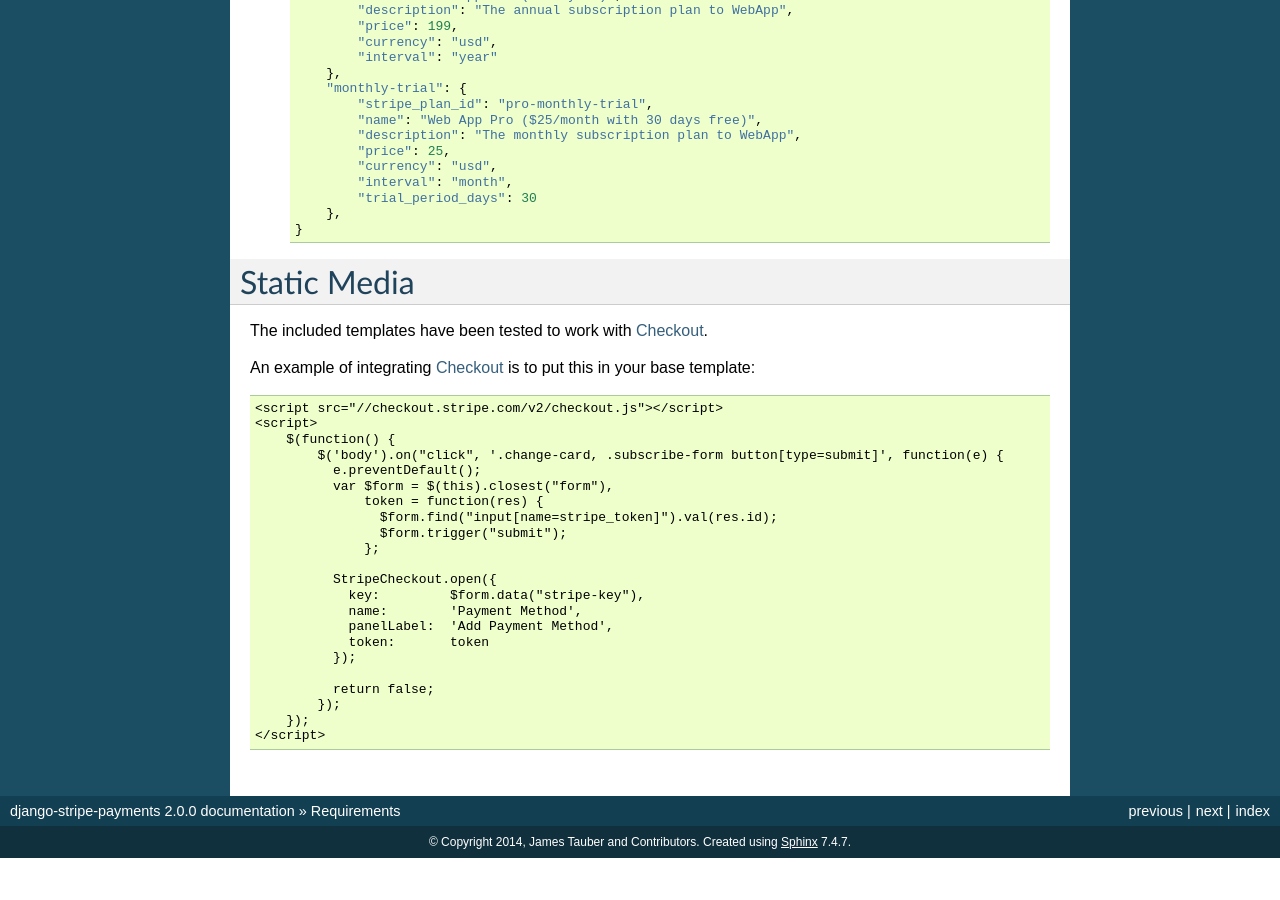
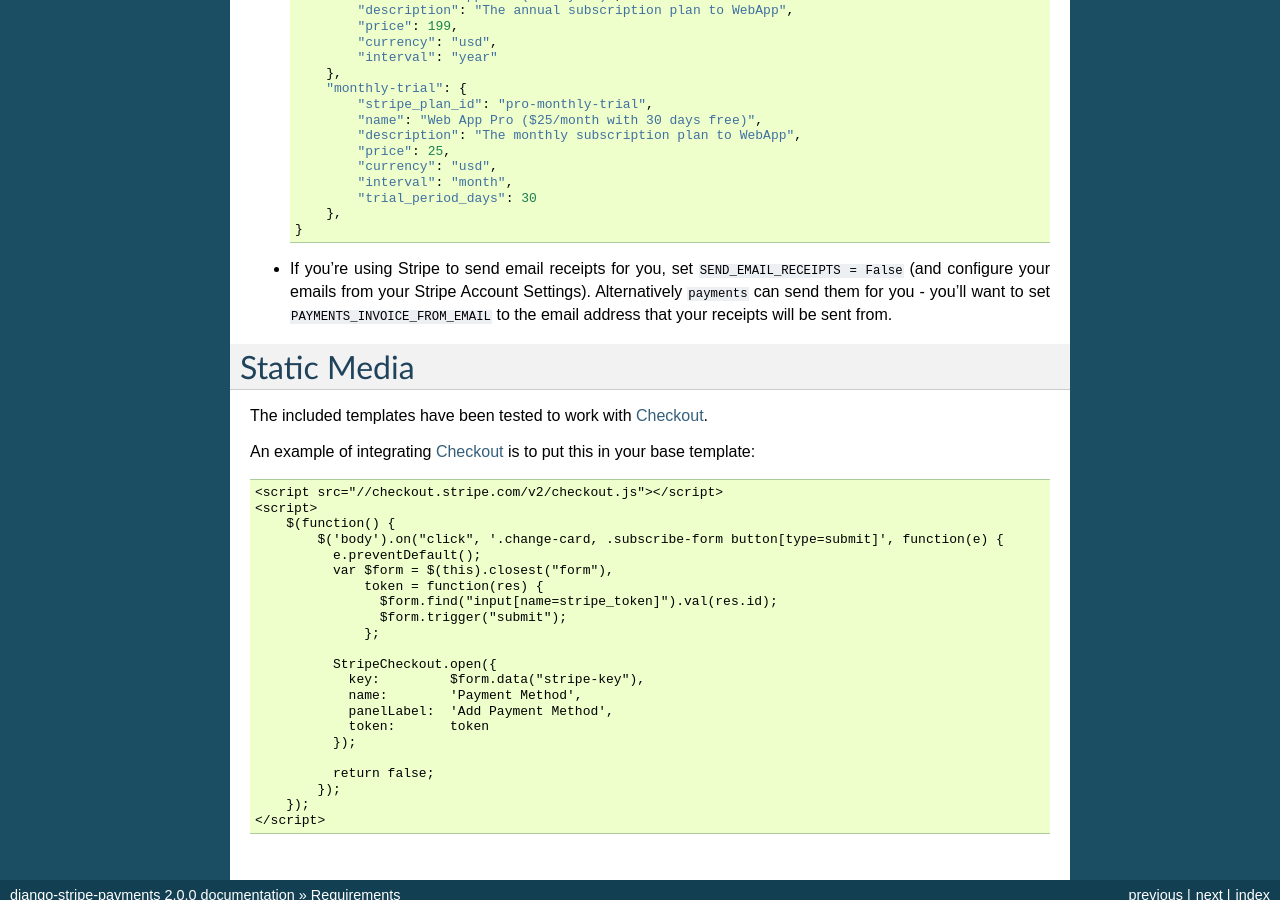
Before and after one commit to pinax/pinax-stripe-light, a Sphinx documentation site: the page built from docs/installation.rst, in a window 1280 px wide and 900 px high, scrolled down 1372 px. Built offline with Sphinx 7.4.7, drawn with Linux system fonts in a browser that asks for light colours; before the commit the page ends 2230 px from its top, so only the background shows below that.

Commit message:
Doc the email settings

```diff
--- a/docs/installation.rst
+++ b/docs/installation.rst
@@ -90,6 +90,8 @@ Configuration (Modifications to `settings.py`)
         },
     }
 
+* If you're using Stripe to send email receipts for you, set ``SEND_EMAIL_RECEIPTS = False`` (and configure your emails from your Stripe Account Settings).  Alternatively ``payments`` can send them for you - you'll want to set ``PAYMENTS_INVOICE_FROM_EMAIL`` to the email address that your receipts will be sent from.
+
 
 Static Media
 ============
```
